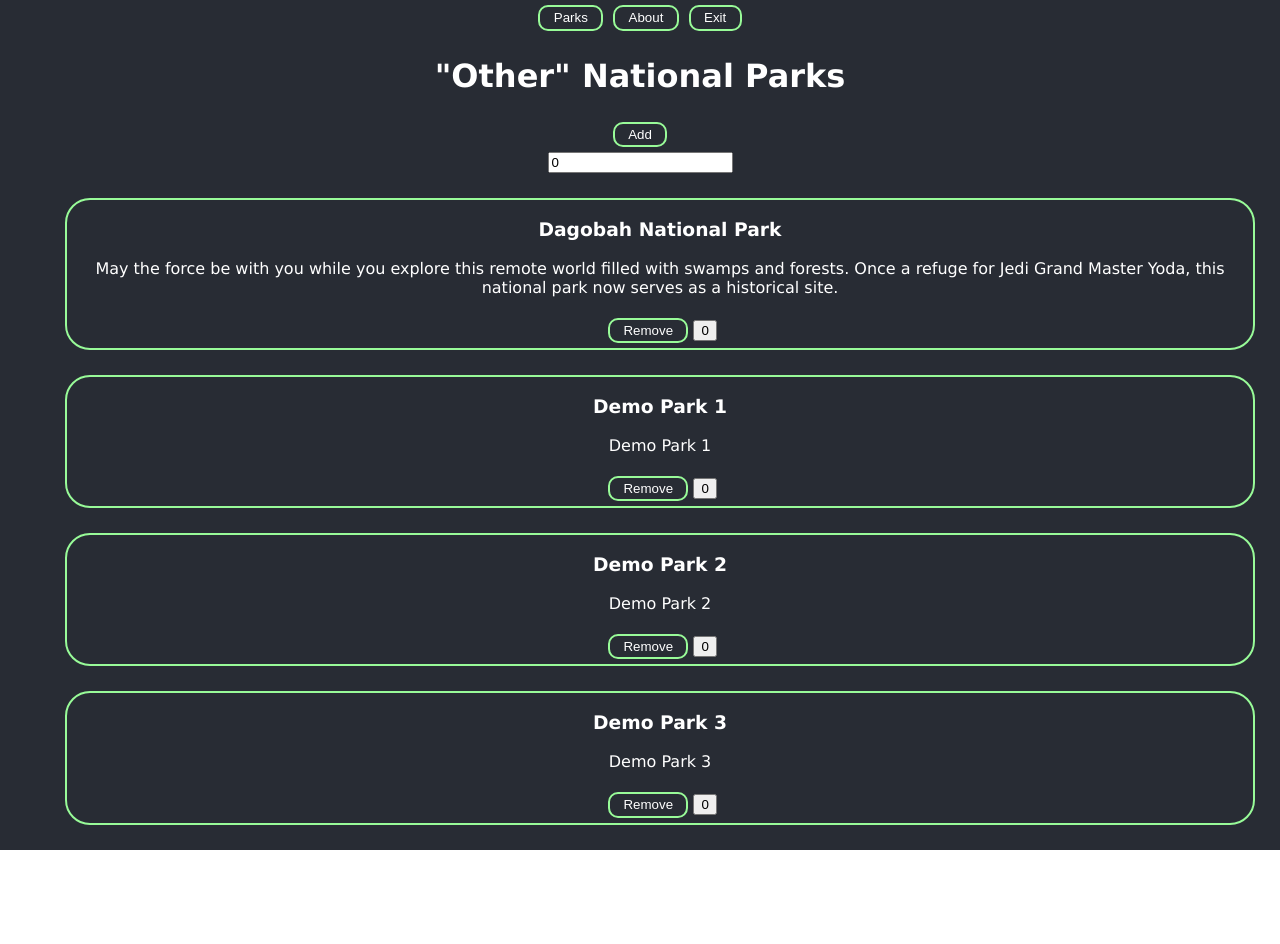
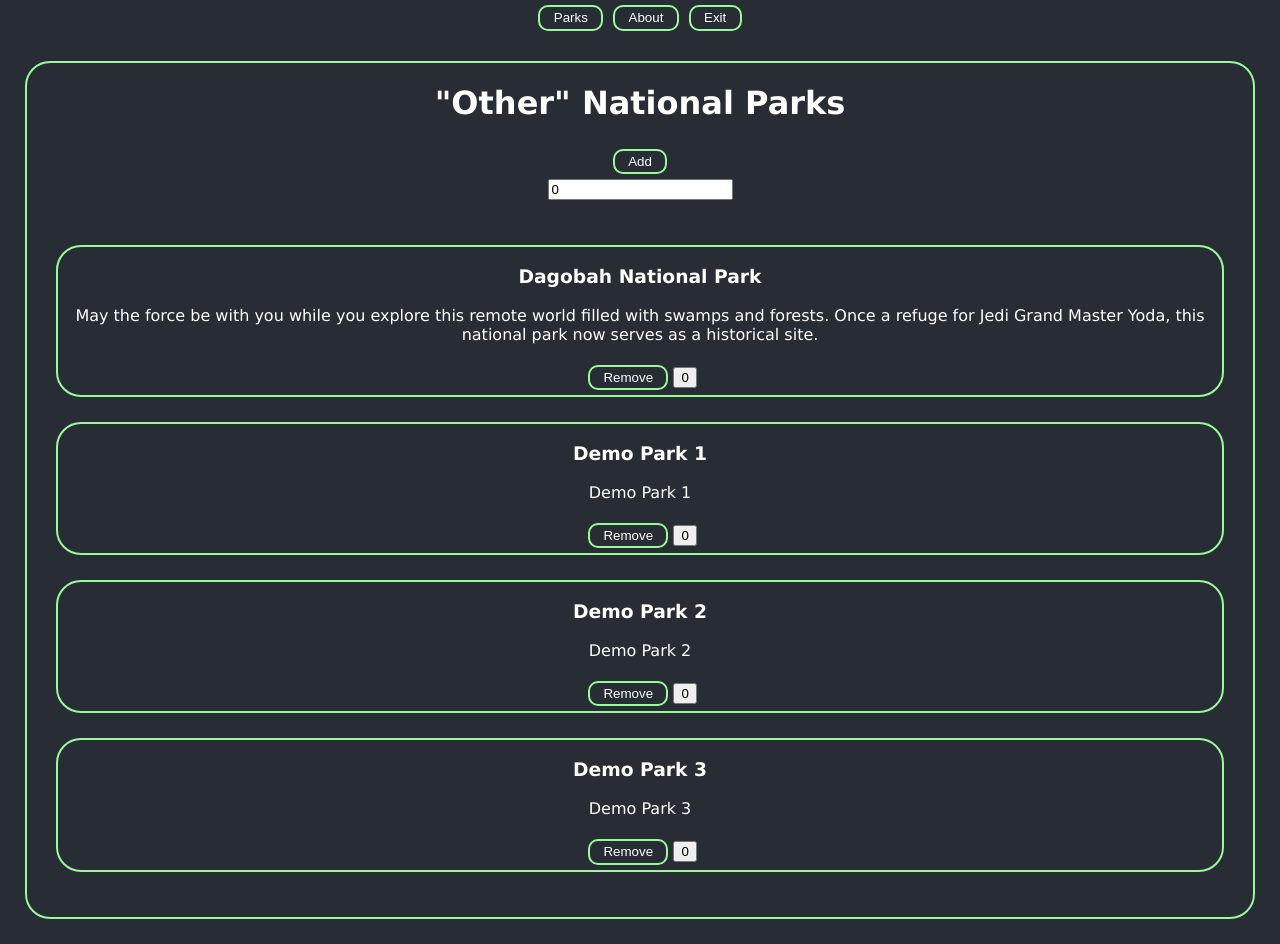
Before and after one commit to developingdina/magiparks, a React (Create React App) app: page /parks in a window 1280 px wide. Before the commit the page ends 850 px from the top, so only its background shows below. Built offline with nearby package versions, Linux system fonts and the light colour scheme; data requests are answered from the project's data file.

Commit message:
adds styling to the unordered list of parks

```diff
--- a/src/App.css
+++ b/src/App.css
@@ -13,3 +13,7 @@ border: 2px solid palegreen;
 border-radius: 25px ;
 margin: 25px;
 }
+
+.ul {
+padding: 4px;
+}
--- a/src/components/ParkList.js
+++ b/src/components/ParkList.js
@@ -38,7 +38,7 @@ useEffect(()=> {
     return (
 
 
-        <div>
+        <div className="container">
 
 
             <h1>"Other" National Parks</h1>
@@ -47,7 +47,7 @@ useEffect(()=> {
             <form id="counter-form">
                 <input onChange={inputVal} value={input} type="text" />
             </form>
-            <ul>
+            <ul className="ul">
                 {card.map((obj) => (
                     <ListItem key={obj.title} input={input} title={obj.title} desc={obj.desc} id={obj.id} refFunction={() => getParks()}/>
                 ))}
```
